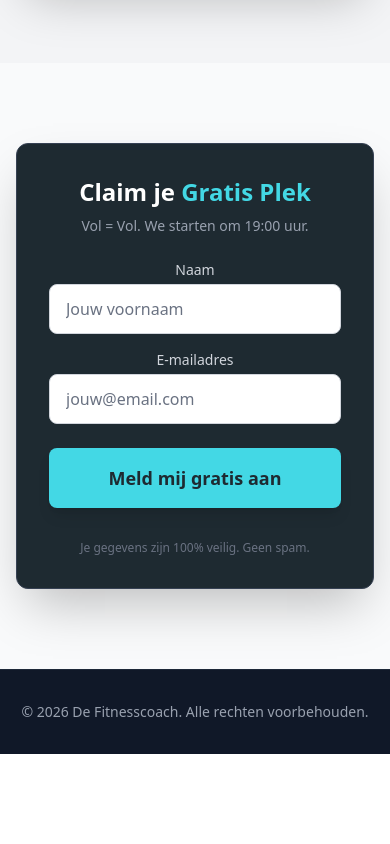
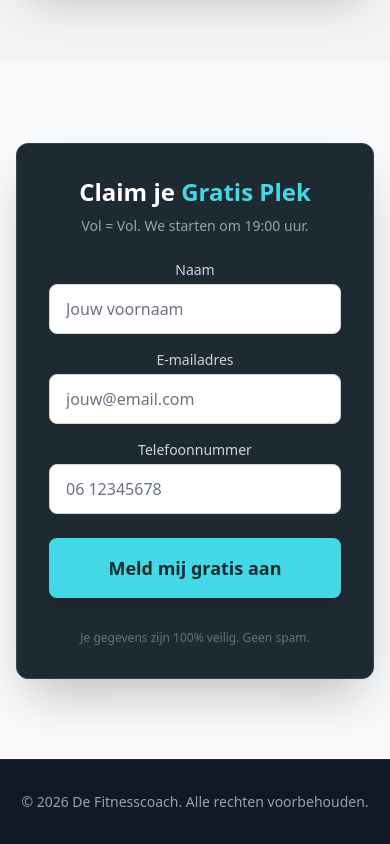
Before and after one commit to Bobantersyn/ramadan-webinar-2026, a Next.js app: page /ramadanwebinar/ in a window 390 px wide. Shown: the part 3259-4103 px from the top of the page. Before the commit the page ends 4013 px from the top, so only its background shows below. Built offline with nearby package versions, Linux system fonts and the light colour scheme.

Commit message:
fix: add missing phone input field

```diff
--- a/src/components/SubscribeForm.tsx
+++ b/src/components/SubscribeForm.tsx
@@ -90,6 +90,19 @@ export default function SubscribeForm() {
                 />
             </div>
 
+            <div>
+                <label htmlFor="phone" className="block text-sm font-medium text-gray-300 mb-1">Telefoonnummer</label>
+                <input
+                    type="tel"
+                    id="phone"
+                    required
+                    value={phone}
+                    onChange={(e) => setPhone(e.target.value)}
+                    placeholder="06 12345678"
+                    className="w-full px-4 py-3 rounded-lg bg-white border border-gray-300 text-gray-900 placeholder-gray-500 focus:outline-none focus:border-brand-cyan focus:ring-1 focus:ring-brand-cyan transition-all"
+                />
+            </div>
+
             <button
                 type="submit"
                 disabled={status === 'loading'}
```
